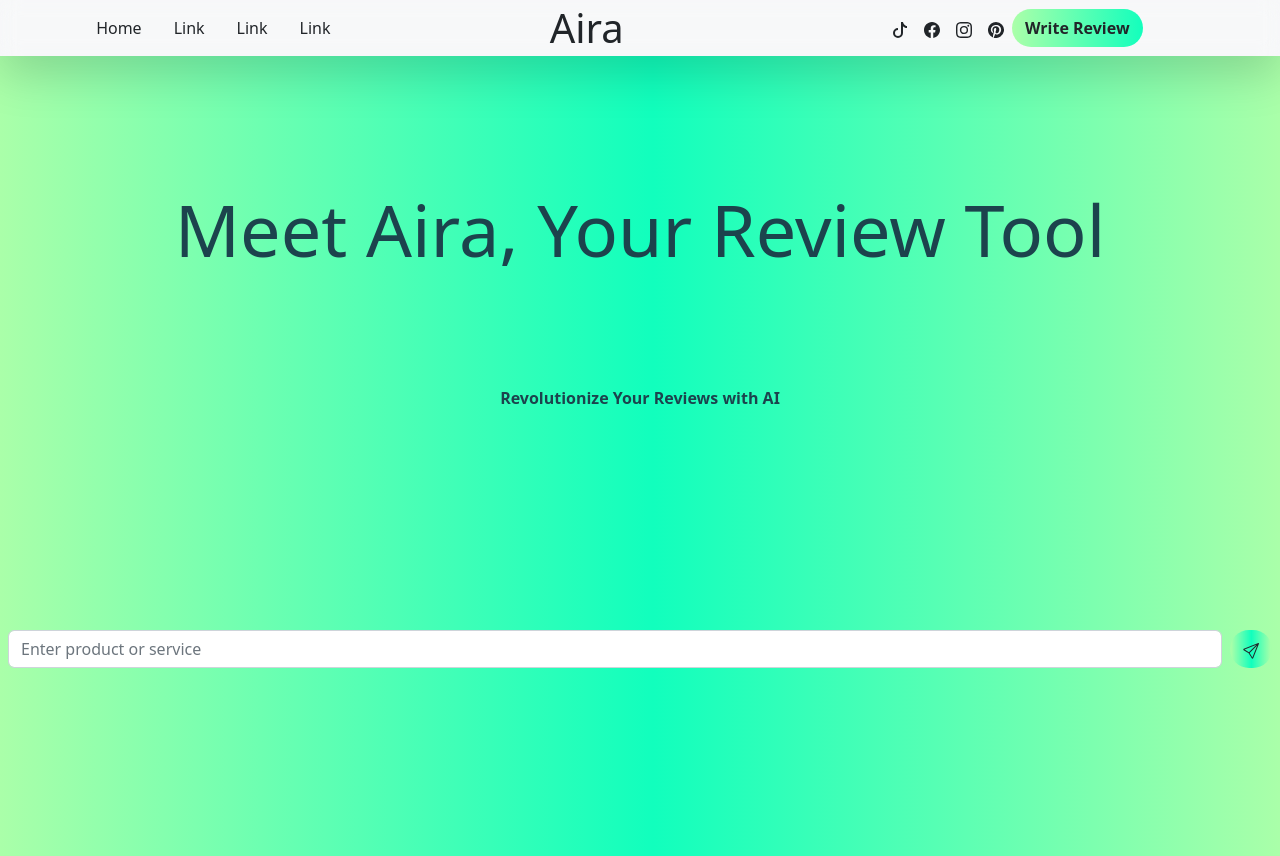
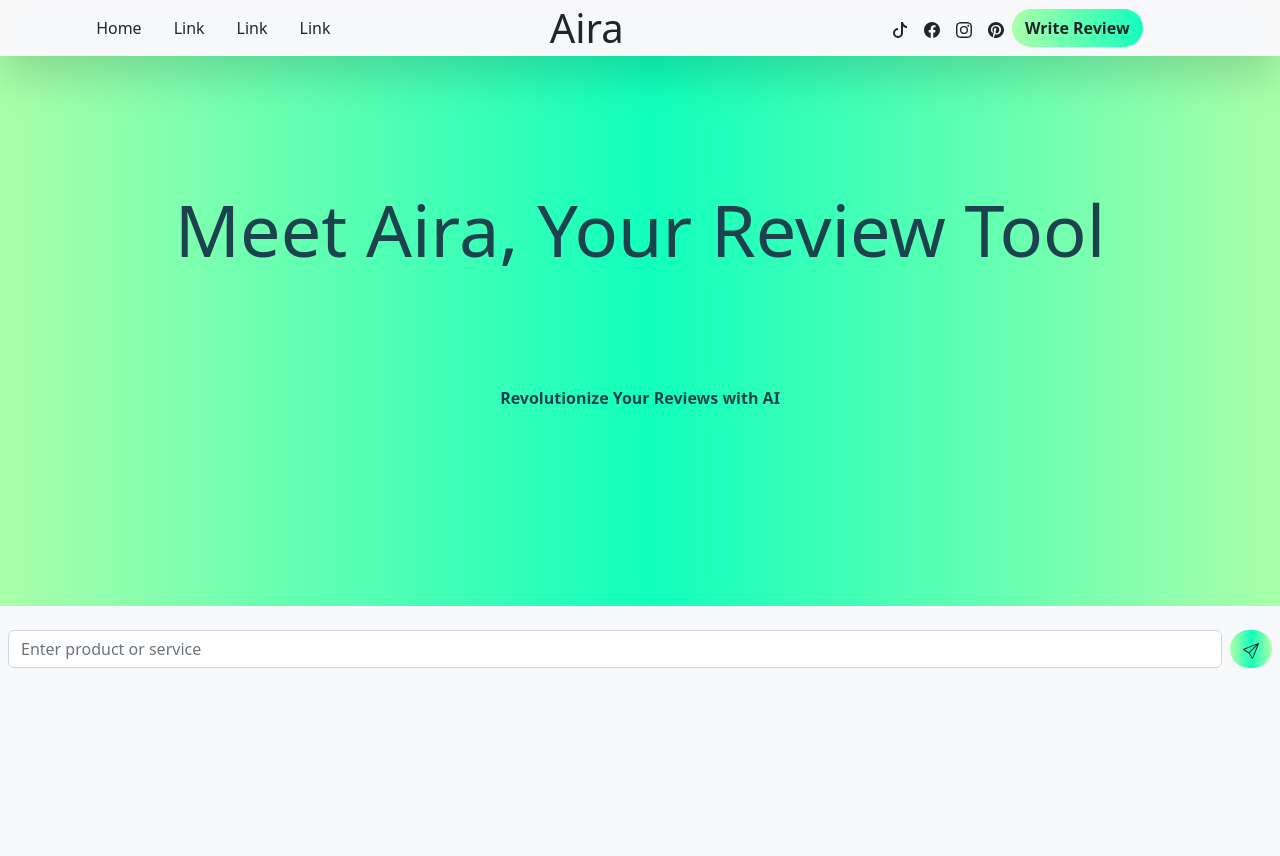
Before and after one commit to yohanJS/aira-app, a Vue app: page / in a window 1280 px wide. Built offline with nearby package versions, Linux system fonts and the light colour scheme.

Commit message:
mkaing the review section bg-light

```diff
--- a/src/components/Hero.vue
+++ b/src/components/Hero.vue
@@ -42,7 +42,7 @@ export default {
           Revolutionize Your Reviews with AI
         </p>
       </div>
-      <div class="col-md-12">
+      <div class="col-md-12 bg-light">
         <GenerateReviewSection />
       </div>
     </div>
```
